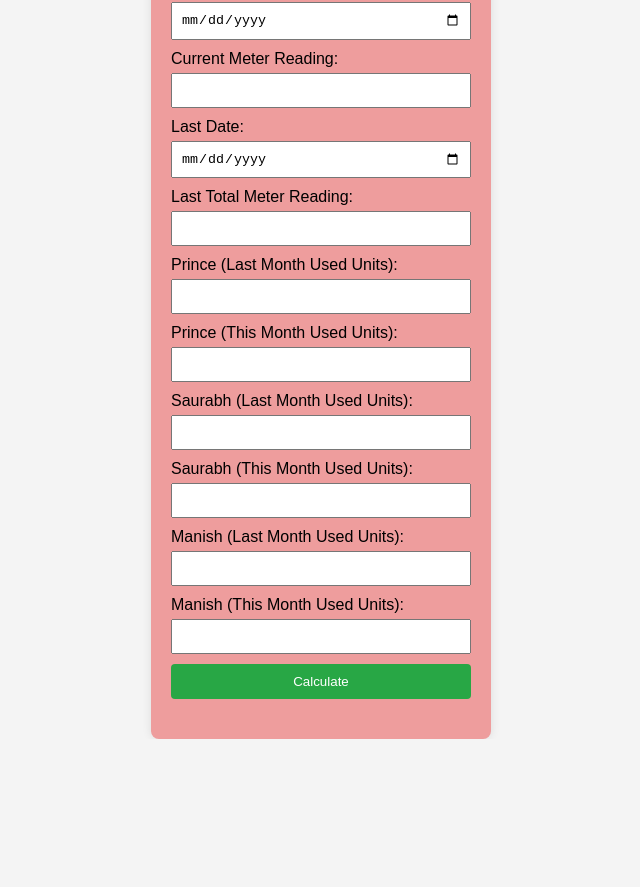
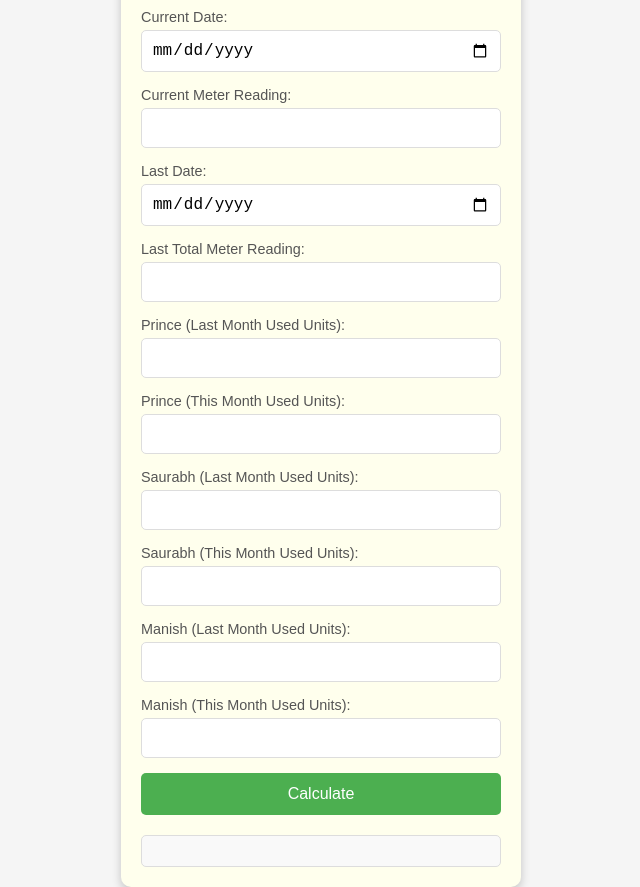
Before and after one commit to princeparvat80/ElecticityBill, a plain HTML site: page index.html in a window 1280 px wide. Shown: the part 83-970 px from the top of the page, without its empty margins (319-959 px from the left). Before the commit the page ends 822 px from the top, so only its background shows below. Drawn offline with Linux system fonts and the light colour scheme.

Commit message:
Update styles.css

```diff
--- a/styles.css
+++ b/styles.css
@@ -1,60 +1,108 @@
-/* styles.css */
-
+/* General Styles */
 body {
-    font-family: Arial, sans-serif;
-    background-color: #f4f4f4;
+    font-family: 'Arial', sans-serif;
+    margin: 0;
+    padding: 0;
+    background-color: #f5f5f5;
+    color: #333;
     display: flex;
     justify-content: center;
     align-items: center;
-    height: 100vh;
-    margin: 0;
+    min-height: 100vh;
+    box-sizing: border-box;
 }
 
 .container {
-    background-color: #ee9d9d;
+    width: 90%;
+    max-width: 400px;
+    background-color: #ffffed;
+    border-radius: 10px;
+    box-shadow: 0 4px 10px rgba(0, 0, 0, 0.2);
     padding: 20px;
-    border-radius: 8px;
-    box-shadow: 0 0 10px rgba(0, 0, 0, 0.1);
-    width: 300px;
+    box-sizing: border-box;
 }
 
+/* Header */
 h1 {
+    font-size: 1.8rem;
+    color: #4CAF50;
+    text-align: center;
     margin-bottom: 20px;
-    font-size: 24px;
-    text-align: center;
 }
 
+/* Form Styles */
 form div {
-    margin-bottom: 10px;
+    margin-bottom: 15px;
 }
 
 label {
+    font-size: 0.9rem;
+    color: #555;
     display: block;
     margin-bottom: 5px;
 }
 
 input {
     width: 100%;
-    padding: 8px;
+    padding: 10px;
+    font-size: 1rem;
+    border: 1px solid #ddd;
+    border-radius: 5px;
     box-sizing: border-box;
+    outline: none;
+    transition: border-color 0.3s;
 }
 
+input:focus {
+    border-color: #4CAF50;
+}
+
+/* Button Styles */
 button {
-    background-color: #28a745;
-    color: white;
+    width: 100%;
+    padding: 12px;
+    font-size: 1rem;
+    color: #fff;
+    background-color: #4CAF50;
     border: none;
-    padding: 10px;
+    border-radius: 5px;
     cursor: pointer;
-    border-radius: 4px;
-    width: 100%;
+    transition: background-color 0.3s;
 }
 
 button:hover {
-    background-color: #218838;
+    background-color: #45a049;
 }
 
+/* Results Section */
 #results {
     margin-top: 20px;
-    text-align: center;
-    font-size: 18px;
+    background-color: #f9f9f9;
+    border: 1px solid #ddd;
+    border-radius: 5px;
+    padding: 15px;
+    font-size: 0.9rem;
+    color: #333;
 }
+
+#results h2 {
+    font-size: 1.2rem;
+    color: #333;
+    margin-bottom: 10px;
+}
+
+#results p {
+    margin: 5px 0;
+}
+
+/* Mobile-Friendly Styles */
+@media (max-width: 768px) {
+    h1 {
+        font-size: 1.5rem;
+    }
+
+    button {
+        padding: 10px;
+        font-size: 0.9rem;
+    }
+}
```
